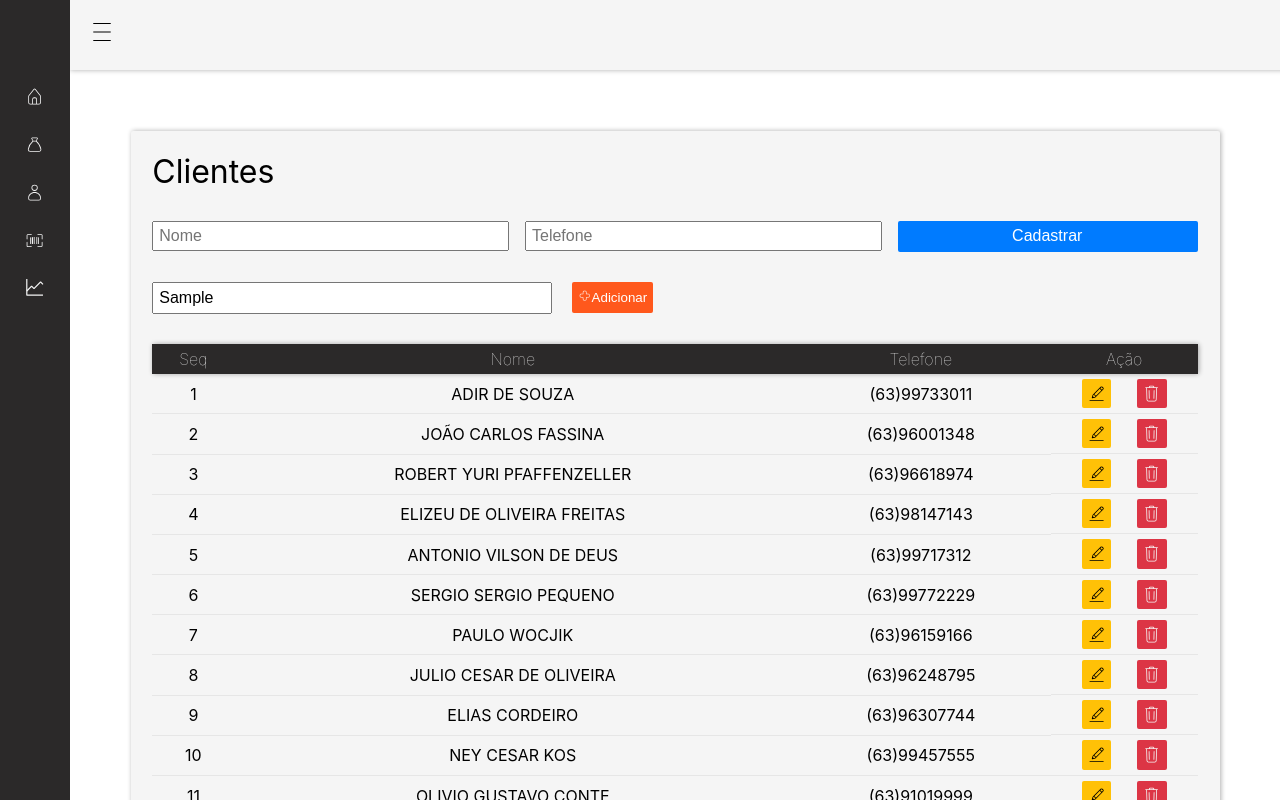
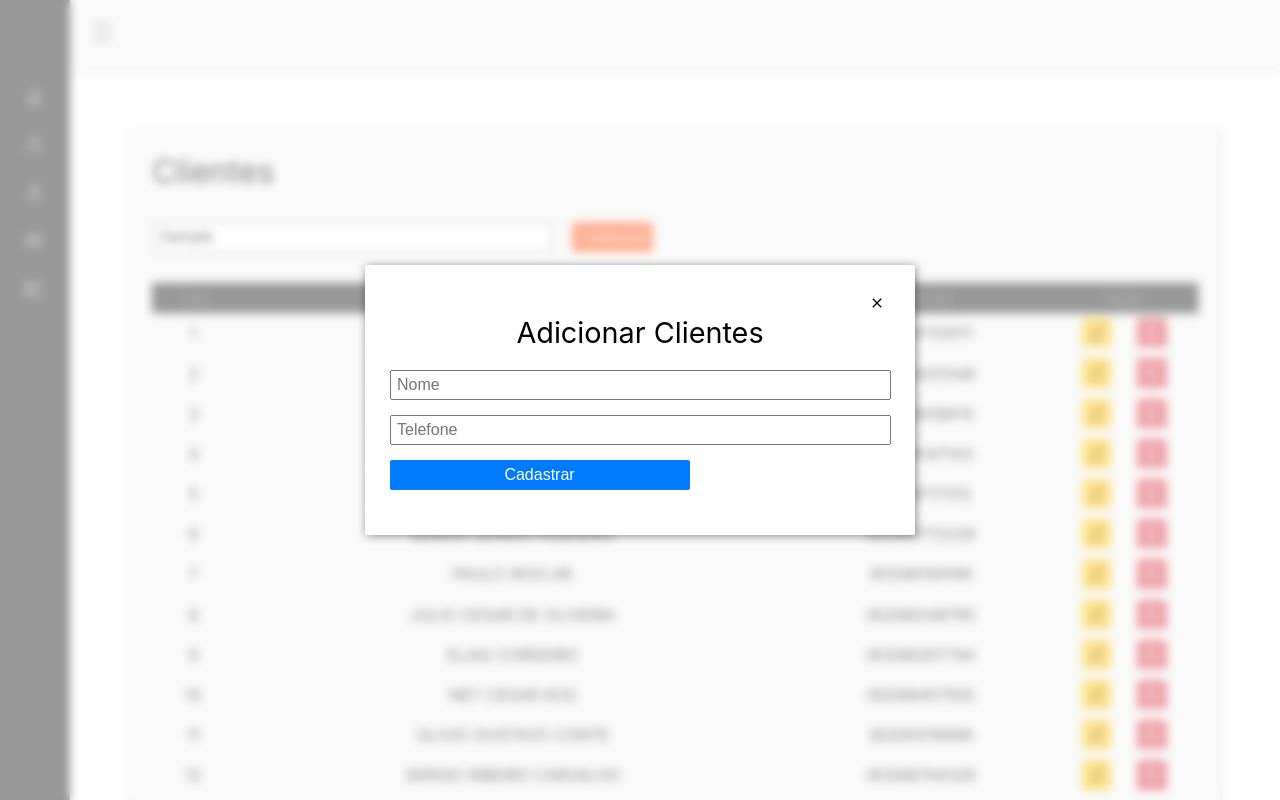
Before and after one commit to Maxwell-Alexander/App-Dashboard-Controle-PESSOAL, a React (Vite) app in the folder frontend-web/: page /clientes in a window 1280 px wide. Both pictures are taken after typing "Sample" into the empty fields and a click on the button "Adicionar". Shown: the top 800 px of the page. Built offline with nearby package versions, Linux system fonts and the light colour scheme.

Commit message:
Implementação da janela Modal para cadastro de clientes

```diff
--- a/frontend-web/src/App.jsx
+++ b/frontend-web/src/App.jsx
@@ -2,8 +2,9 @@ import './App.css'
 
 import Navbar from './layouts/Navbar';
 import Sidebar from './layouts/Sidebar';
-//import { Outlet } from 'react-router-dom';
 import Container from './layouts/Container';
+
+
 
 function App() {
 
--- a/frontend-web/src/components/forms/FormCliente.jsx
+++ b/frontend-web/src/components/forms/FormCliente.jsx
@@ -1,12 +1,25 @@
 import styles from '../../styles/Forms.module.css';
-import stylesTbl from '../../styles/Table.module.css'
-import { CiEdit, CiTrash } from "react-icons/ci";
+import stylesTbl from '../../styles/Table.module.css';
+import '../../styles/Modal.css'
+
 
 import BtoAdicionar from './BtoAdicionar';
 import inputDeBuscaClient from '../../functions/inputDeBusca';
+import { CiEdit, CiTrash } from "react-icons/ci";
+import { MdOutlineClose } from "react-icons/md";
+import Modal from 'react-modal';
+import React, { useState } from 'react';
+
+
+Modal.setAppElement('#root');
 
 
 function FormClient() {
+
+    const [modalIsOpen, setIsOpen] = useState(false);
+
+    const openModal = () => { setIsOpen(true) }
+    const closeModal = () => { setIsOpen(false) }
 
     const clientes = [
         { nome: 'ADIR DE SOUZA', tel: '(63)99733011' },
@@ -47,16 +60,31 @@ function FormClient() {
     return (
 
         <>
-            <form action="" className={styles.form}>
-                <input type="text" id="name" name="name" aria-label="name" placeholder="Nome" required />
-                <input type="tel" id="tel" name="tel" aria-label="tel" placeholder="Telefone" required />
-                <input type="submit" className={styles.bto_cadastrar} value="Cadastrar" />
-            </form>
+
 
             <span className={styles.boxBusca}>
-                <input type="search" id="campoBusca" className={styles.campoBusca} name="campo busca" aria-label="campo busca" placeholder="Pesquisar" onKeyUp={inputDeBuscaClient} />
-                <BtoAdicionar />
+                <input type="search" id="campoBusca" className={styles.campoBusca} name="campoBusca" aria-label="campo busca" placeholder="Pesquisar" onKeyUp={inputDeBuscaClient} />
+                <BtoAdicionar onClick={openModal} />
             </span>
+
+            <Modal isOpen={modalIsOpen} onRequestClose={closeModal} className="modal" overlayClassName="modal-overlay" contentLabel="Example Modal">
+
+
+                <span className="modalClose">
+                    <MdOutlineClose onClick={closeModal}></MdOutlineClose>
+                </span>
+
+
+                <form action="" className={styles.form}>
+                    <fieldset>
+                        <legend>Adicionar Clientes</legend>
+                        <input type="text" id="name" name="name" aria-label="name" placeholder="Nome" required />
+                        <input type="tel" id="tel" name="tel" aria-label="tel" placeholder="Telefone" required />
+                        <input type="submit" className={styles.bto_cadastrar} value="Cadastrar" />
+                    </fieldset>
+                </form>
+
+            </Modal>
 
             <div>
                 <table className={stylesTbl.table} id='table'>
--- a/frontend-web/src/components/forms/FormProdutos.jsx
+++ b/frontend-web/src/components/forms/FormProdutos.jsx
@@ -46,7 +46,7 @@ function FormProduto() {
             </form>
 
             <span className={styles.boxBusca}>
-                <input type="search" id="campoBusca" className={styles.campoBusca} name="campo busca" aria-label="campo busca" placeholder="Pesquisar" onKeyUp={inputDeBuscaClient} />
+                <input type="search" id="campoBusca" className={styles.campoBusca} name="campoBusca" aria-label="campo busca" placeholder="Pesquisar" onKeyUp={inputDeBuscaClient} />
                 <BtoAdicionar />
             </span>
 
--- /dev/null
+++ b/frontend-web/src/styles/Modal.css
@@ -0,0 +1,86 @@
+.modal {
+  background-color: white;
+  position: absolute;
+  display: flex;
+  flex-direction: column;
+  align-items: center;
+
+
+  width: 100%;
+  max-width: 500px;
+  margin: 60px;
+  box-shadow: 1px 1px 10px #00000071;
+  border-radius: 2px;
+  padding: 25px;
+  transition: .3s;
+}
+
+.modal-overlay {
+  position: fixed;
+  display: flex;
+  justify-content: center;
+  align-items: center;
+
+  top: 0;
+  left: 0;
+  right: 0;
+  bottom: 0;
+  -webkit-backdrop-filter: blur(5px);
+  backdrop-filter: blur(5px);
+  background-color: #ffffff85;
+}
+
+.modal .modalClose {
+  width: 100%;
+  height: 25px;
+  display: flex;
+  justify-content: flex-end;
+  flex-wrap: nowrap;
+}
+.modal .modalClose svg{
+  padding: 5px;
+
+}
+.modal .modalClose svg:hover {
+  color: red;
+}
+
+.modal form {
+  width: 100%;
+  display: flex;
+  flex-direction: column;
+  margin-bottom: 20px;
+}
+
+.modal fieldset {
+  display: flex;
+  flex-direction: column;
+  gap: 15px;
+  width: 100%;
+  border: none;
+  padding: 0;
+}
+
+.modal legend {
+  text-align: center;
+  font-size: 1.8rem;
+  margin-bottom: 20px;
+}
+
+.modal input:not([type="submit"]) {
+  width: 100%;
+  max-width: 490px;
+}
+
+.ReactModal__Overlay {
+  opacity: 0;
+  transition: opacity .2s ease-in-out;
+}
+
+.ReactModal__Overlay--after-open{
+  opacity: 1;
+}
+
+.ReactModal__Overlay--before-close{
+  opacity: 0;
+}
```
